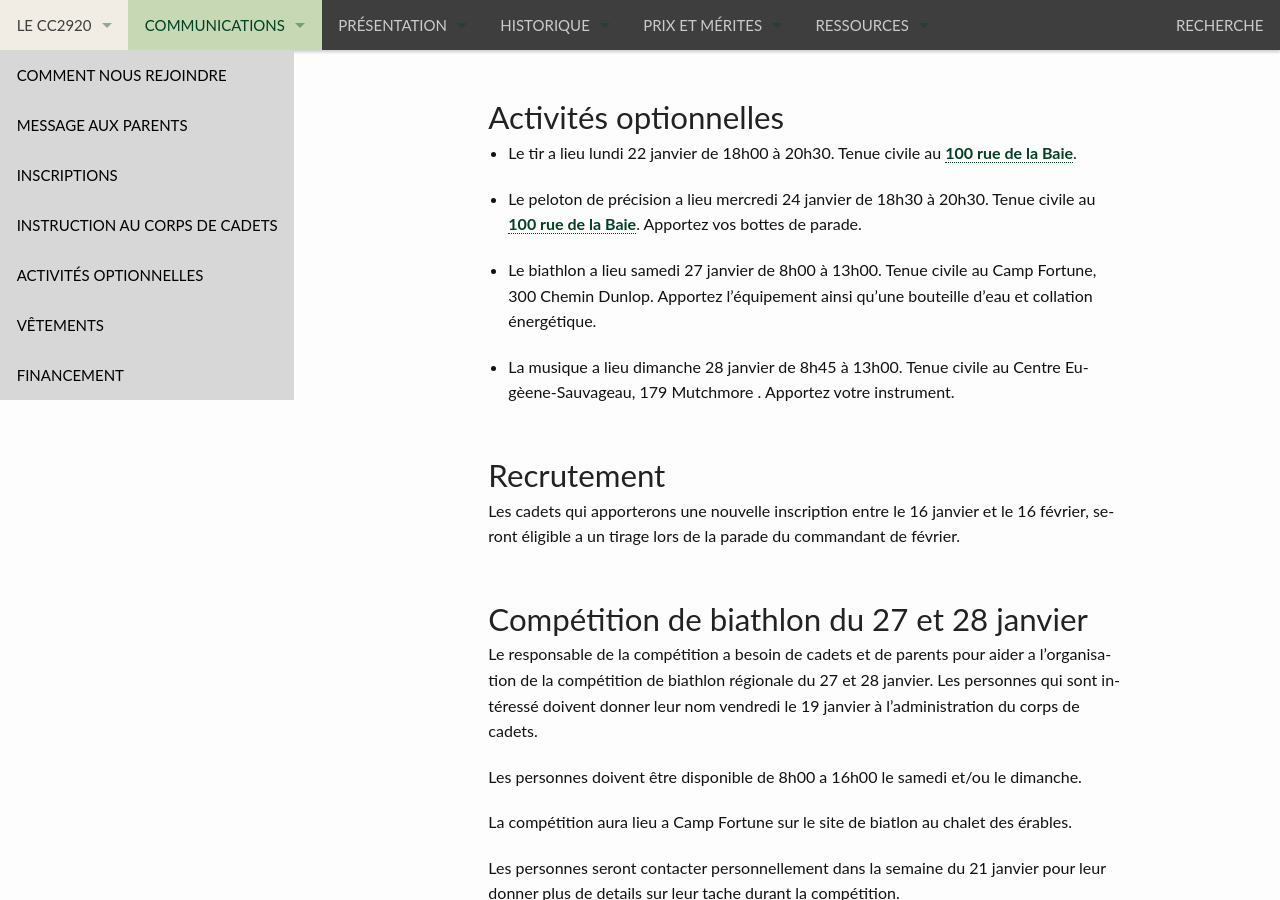
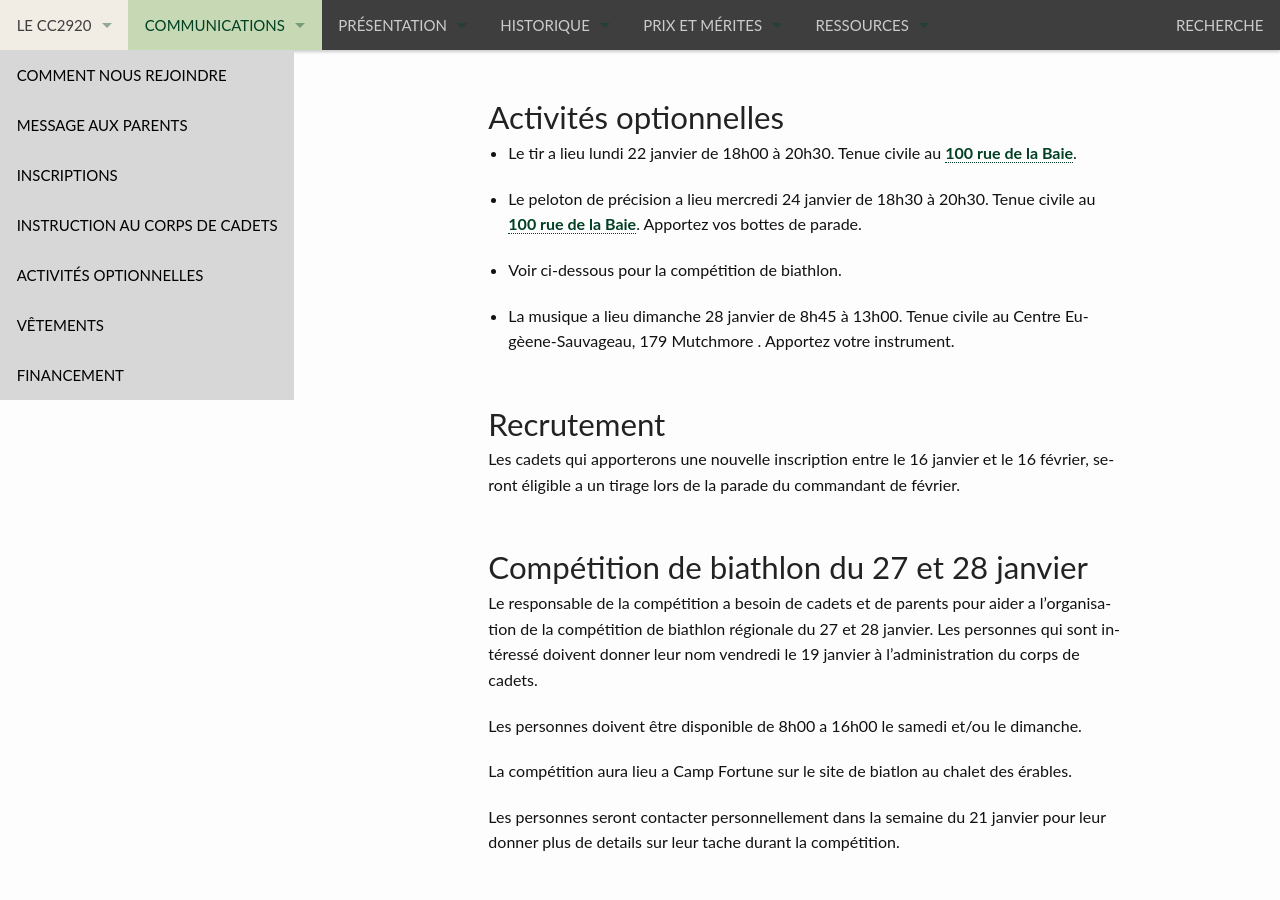
Before and after one commit to CC2920/web, a Jekyll site: the page built from _communications/messages.md, in a window 1280 px wide and 900 px high, scrolled down 451 px. Built offline with Jekyll 4.4.1, drawn with Linux system fonts in a browser that asks for light colours.

Commit message:
Update messages.md

```diff
--- a/_communications/messages.md
+++ b/_communications/messages.md
@@ -17,7 +17,7 @@ Les musiciens doivent apporter leur instrument de musique et les partitions
 
 - Le peloton de précision a lieu mercredi 24 janvier de 18h30 à 20h30. Tenue civile au [100 rue de la Baie](/information/comment-nous-rejoindre/). Apportez vos bottes de parade.
 
-- Le biathlon a lieu samedi 27 janvier de 8h00 à 13h00. Tenue civile au Camp Fortune, 300 Chemin Dunlop. Apportez l'équipement ainsi qu'une bouteille d’eau et collation énergétique.
+- Voir ci-dessous pour la compétition de biathlon.
 
 - La musique a lieu dimanche 28 janvier de 8h45 à 13h00. Tenue civile au Centre Eugèene-Sauvageau, 179 Mutchmore . Apportez votre instrument.
 
```
